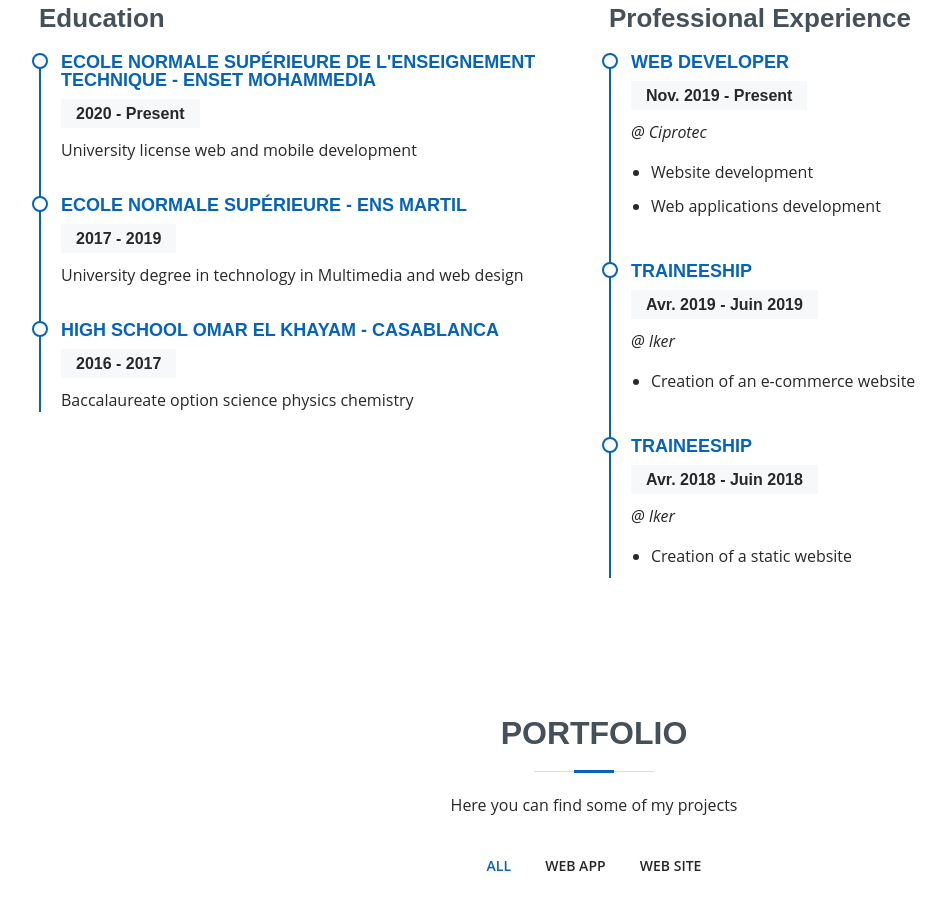
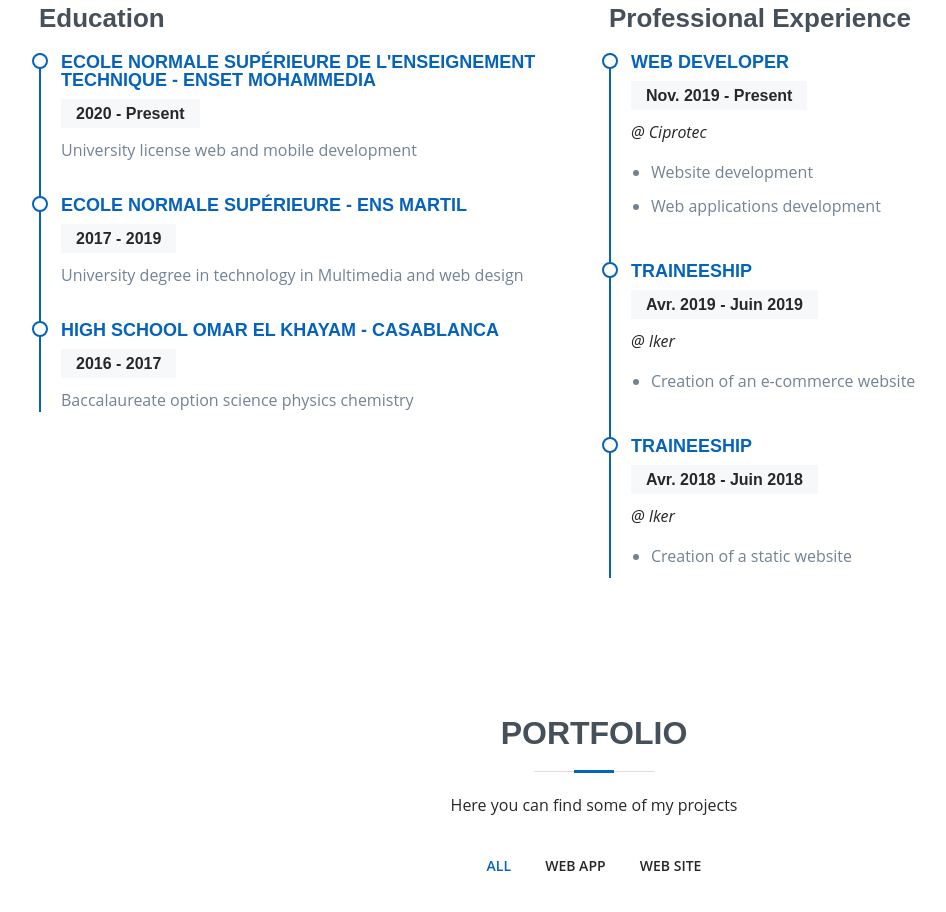
Before and after one commit to aurelionsulll/resemue, a plain HTML site: page index.html in a window 1280 px wide. Shown: the part 2005-2917 px from the top of the page, without its empty margins (96-1042 px from the left). Drawn offline with Linux system fonts and the light colour scheme; grey boxes are pictures that could not be loaded.

Commit message:
colors change

```diff
--- a/index.html
+++ b/index.html
@@ -161,17 +161,17 @@
             <div class="resume-item">
               <h4>Ecole Normale Supérieure de l'Enseignement Technique - ENSET Mohammedia</h4>
               <h5>2020 - Present</h5>
-              <p>University license web and mobile development</p>
+              <p style="color: #728394;">University license web and mobile development</p>
             </div>
             <div class="resume-item">
               <h4>Ecole Normale Supérieure - ENS Martil</h4>
               <h5>2017 - 2019</h5>
-              <p>University degree in technology in Multimedia and web design</p>
+              <p style="color: #728394;">University degree in technology in Multimedia and web design</p>
             </div>
             <div class="resume-item">
               <h4>High school Omar El Khayam - Casablanca</h4>
               <h5>2016 - 2017</h5>
-              <p>Baccalaureate option science physics chemistry</p>
+              <p style="color: #728394;">Baccalaureate option science physics chemistry</p>
             </div>
           </div>
           <div class="col-lg-6">
@@ -180,7 +180,7 @@
               <h4>Web developer</h4>
               <h5>Nov. 2019 - Present</h5>
               <p><em class="text-xl">@ Ciprotec</em></p>
-              <ul>
+              <ul style="color: #728394;">
                 <li>Website development</li>
                 <li>Web applications development</li>
               </ul>
@@ -189,7 +189,7 @@
               <h4>Traineeship</h4>
               <h5>Avr. 2019 - Juin 2019</h5>
               <p><em class="text-xl">@ Iker</em></p>
-              <ul>
+              <ul style="color: #728394;">
                 <li>Creation of an e-commerce website</li>
               </ul>
             </div>
@@ -197,7 +197,7 @@
               <h4>Traineeship</h4>
               <h5>Avr. 2018 - Juin 2018</h5>
               <p><em class="text-xl">@ Iker</em></p>
-              <ul>
+              <ul style="color: #728394;">
                 <li>Creation of a static website</li>
               </ul>
             </div>
```
